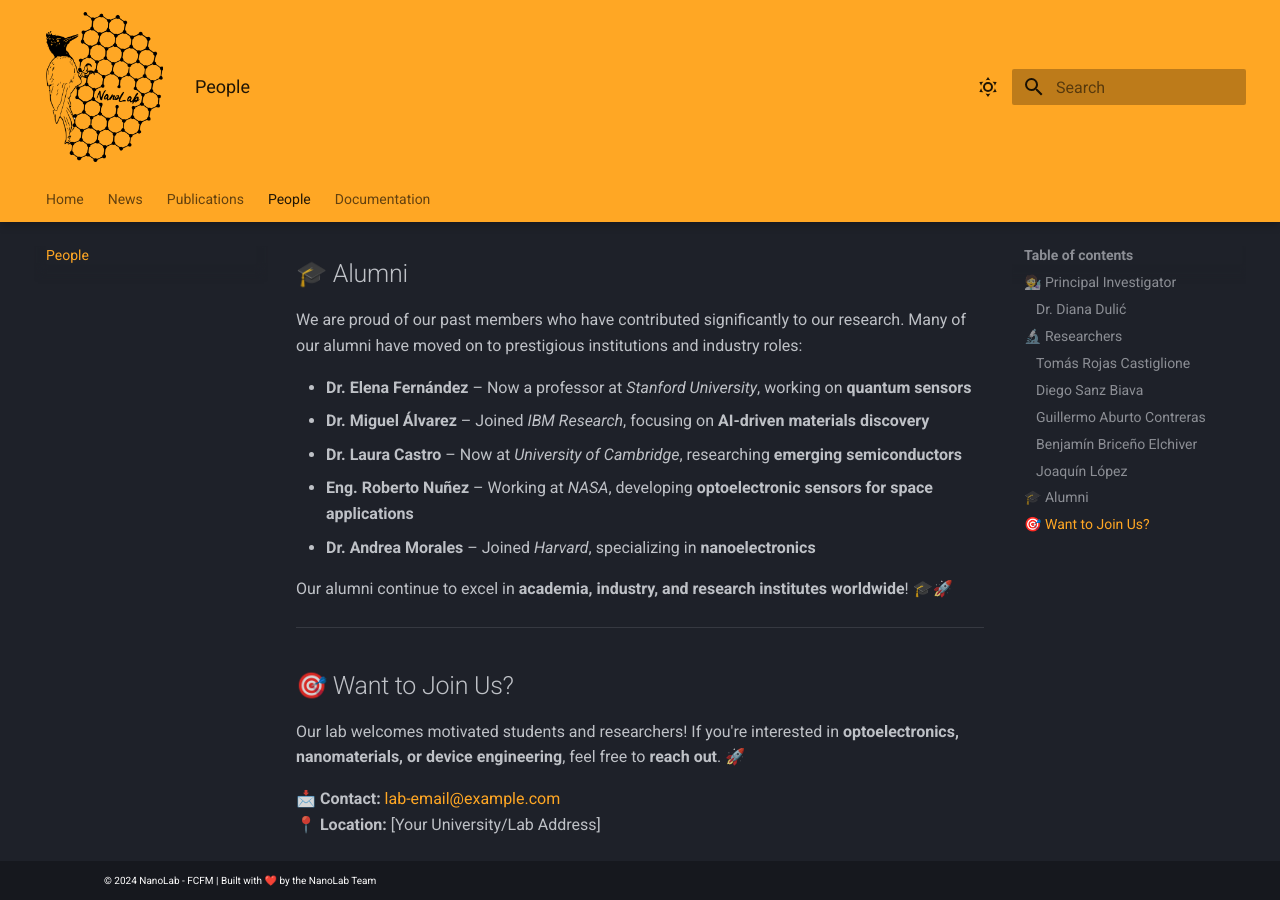
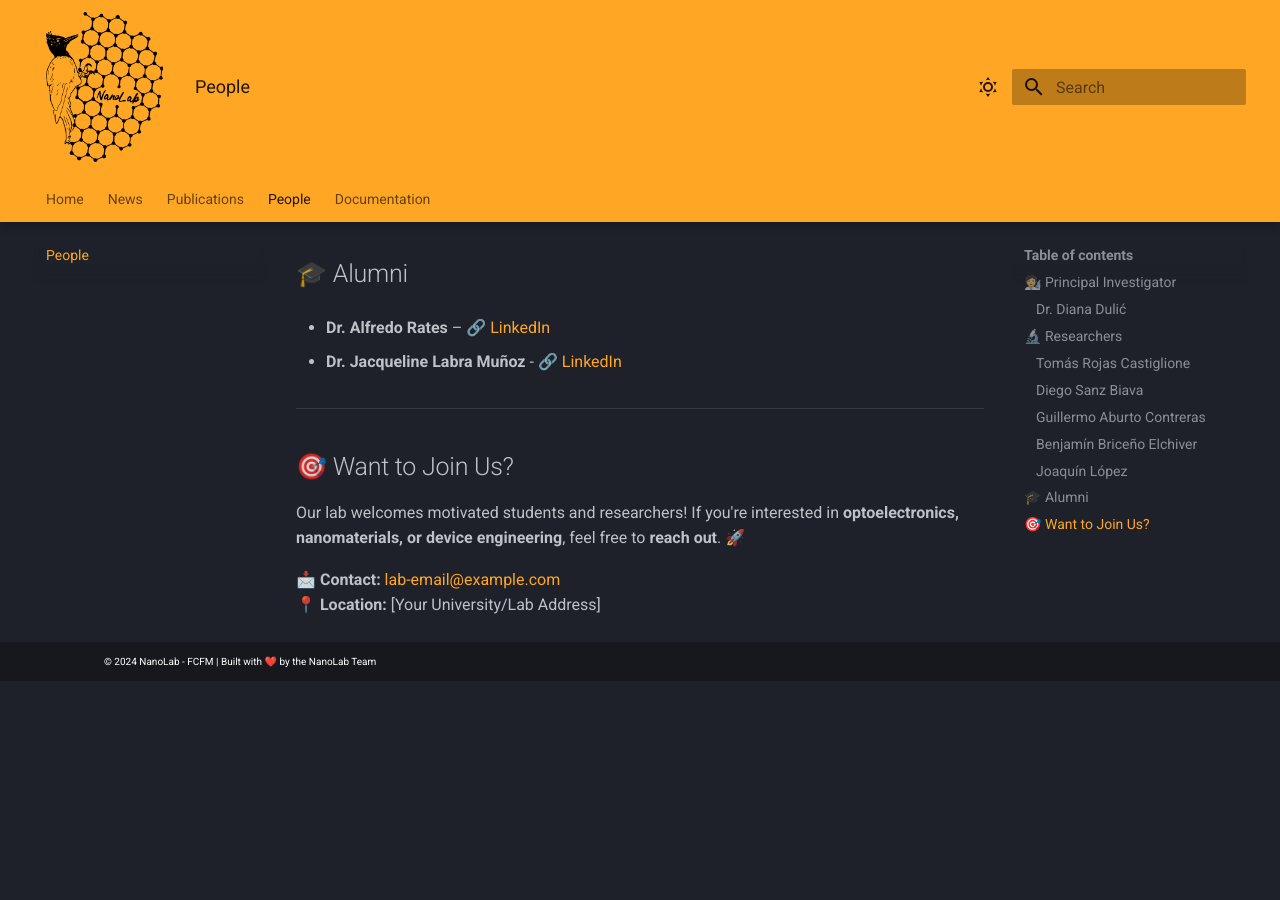
Before and after one commit to nanolab-fcfm/lab-webpage, an MkDocs documentation site: the page built from docs/people.md, in a window 1280 px wide and 900 px high, scrolled down 2491 px. Built offline with MkDocs 1.6.1 and Material for MkDocs 9.7.7, drawn with Linux system fonts in a browser that asks for light colours; after the commit the page ends 3172 px from its top, so only the background shows below that.

Commit message:
adding alumni

```diff
--- a/docs/people.md
+++ b/docs/people.md
@@ -64,15 +64,9 @@ Welcome to our lab! We are a passionate team of researchers dedicated to **optoe
 
 ## 🎓 Alumni
 
-We are proud of our past members who have contributed significantly to our research. Many of our alumni have moved on to prestigious institutions and industry roles:
+- **Dr. Alfredo Rates** – 🔗 [LinkedIn](https://www.linkedin.com/in/alfredorates/)
 
-- **Dr. Elena Fernández** – Now a professor at *Stanford University*, working on **quantum sensors**
-- **Dr. Miguel Álvarez** – Joined *IBM Research*, focusing on **AI-driven materials discovery**
-- **Dr. Laura Castro** – Now at *University of Cambridge*, researching **emerging semiconductors**
-- **Eng. Roberto Nuñez** – Working at *NASA*, developing **optoelectronic sensors for space applications**
-- **Dr. Andrea Morales** – Joined *Harvard*, specializing in **nanoelectronics**
-
-Our alumni continue to excel in **academia, industry, and research institutes worldwide**! 🎓🚀
+- **Dr. Jacqueline Labra Muñoz** - 🔗 [LinkedIn](https://www.linkedin.com/in/jacqueline-labra-munoz/)
 
 ---
 
```
